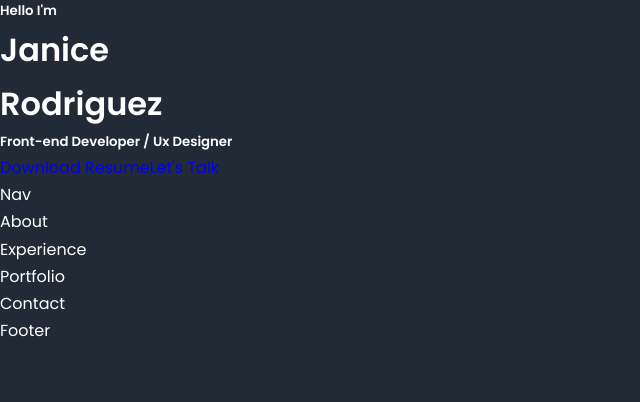
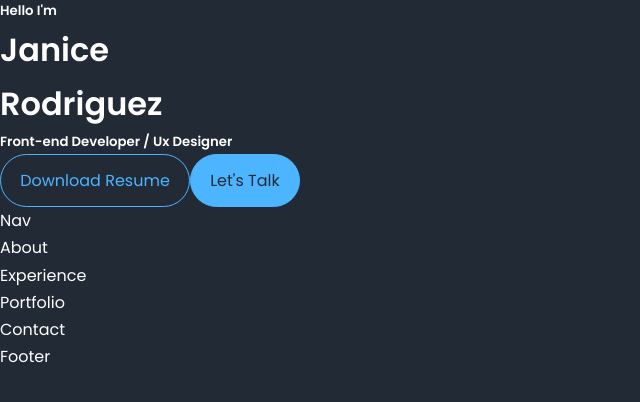
Before and after one commit to rodriguezjaniece08/react-portfolio, a React (Create React App) app: page / in a window 1280 px wide. Shown: the top 402 px of the page, without its empty margins (0-640 px from the left). Built offline with nearby package versions, Linux system fonts and the light colour scheme.

Commit message:
general styles in index.css for a tag and cta btn

```diff
--- a/src/components/header/CTA.jsx
+++ b/src/components/header/CTA.jsx
@@ -5,8 +5,8 @@ import resume from '../../assets/resume.pdf'
 const CTA = () => {
   return (
     <div className='cta'>
-        <a href={resume} download>Download Resume</a>
-        <a href='#contact'>Let's Talk</a>
+        <a href={resume} download className='btn'>Download Resume</a>
+        <a href='#contact' className='btn btn-primary'>Let's Talk</a>
     </div>
   )
 }
--- a/src/index.css
+++ b/src/index.css
@@ -20,7 +20,7 @@
   --container-width-md: 86%;
   --container-width-sm: 90%;
 
-  --transition: all 400ms ease;
+  --transition: all 600ms ease;
 }
 
 html {
@@ -37,3 +37,37 @@ body {
   color: var(--color-white);
   line-height: 1.7;
 }
+
+/* ===== General Style ===== */
+a {
+  color: var(--color-primary);
+  transition: var(--transition);
+}
+
+a:hover {
+  color: var(--color-white);
+}
+
+
+
+.btn {
+  width: max-content;
+  display: inline-block;
+  color: var(--color-primary);
+  padding: 0.75rem 1.2rem;
+  border-radius: 4rem;
+  cursor: pointer;
+  border: 1px solid var(--color-primary);
+  transition: var(--transition);
+}
+
+.btn-primary {
+  background: var(--color-primary);
+  color: var(--color-bg);
+}
+
+.btn:hover {
+  background: var(--color-white);
+  color: var(--color-bg);
+  border-color: transparent;
+}
```
